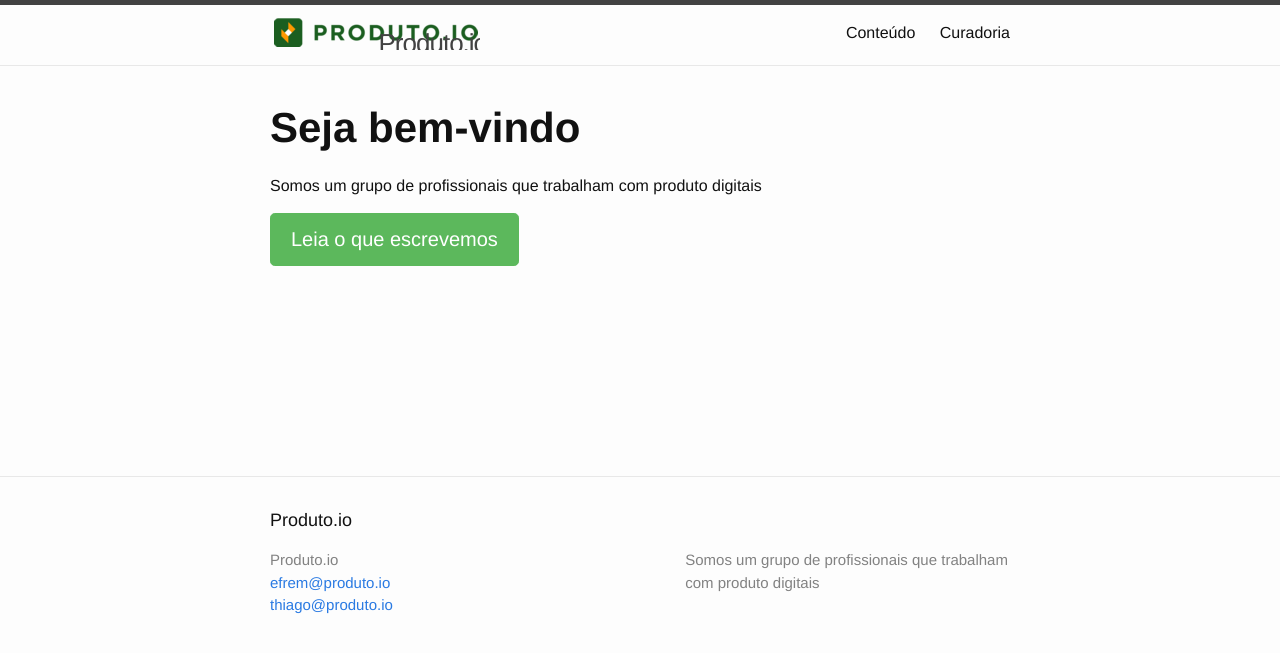
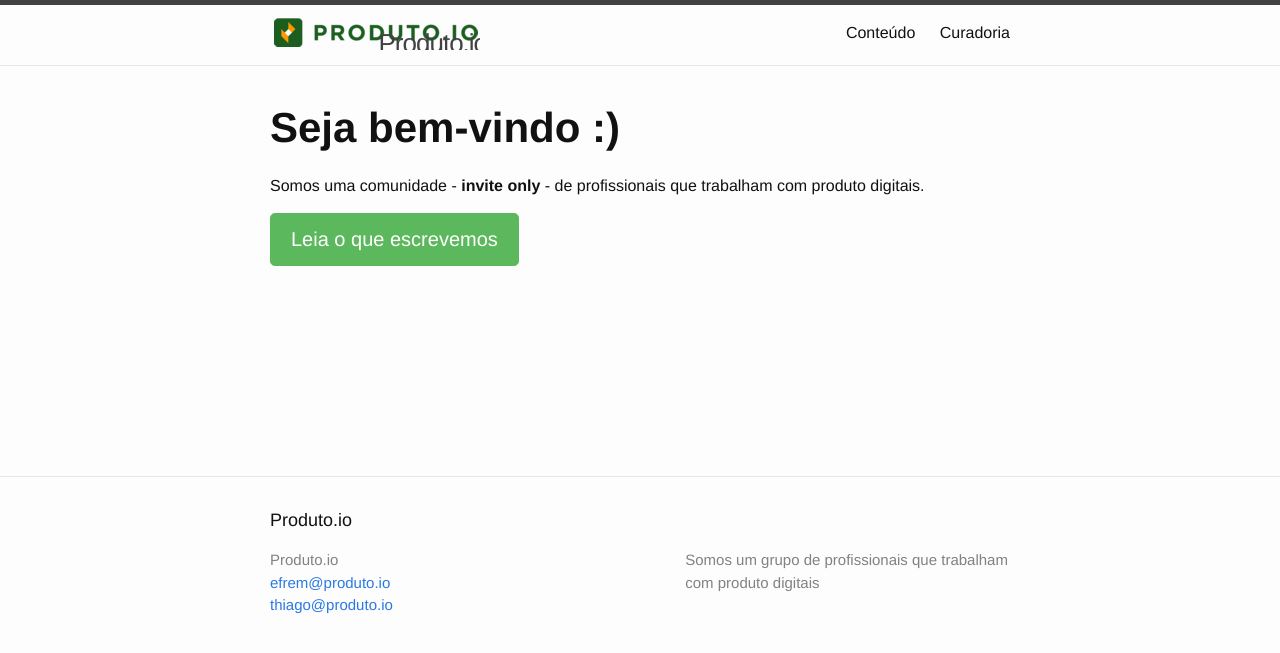
Before and after one commit to thiagodiniz/produto, a Jekyll site: the page built from index.html, in a window 1280 px wide. Shown: the top 653 px of the page. Built offline with Jekyll 4.4.1, drawn with Linux system fonts in a browser that asks for light colours.

Commit message:
altera para dizer que só invite only

```diff
--- a/index.html
+++ b/index.html
@@ -4,9 +4,9 @@ layout: default
 
 
 <div class="home">
- <p class="leading">Seja bem-vindo</p>
+ <p class="leading">Seja bem-vindo :)</p>
 
- <p>Somos um grupo de profissionais que trabalham com produto digitais</p>
+ <p>Somos uma comunidade - <strong>invite only</strong> - de profissionais que trabalham com produto digitais.</p>
  <a class="cta-button" href="http://conteudo.produto.io/">Leia o que escrevemos</a>
 <!--  <a class="cta-button" href="{{ 'signup' | prepend: site.baseurl }}">Junte-se a nós</a>
  -->
```
